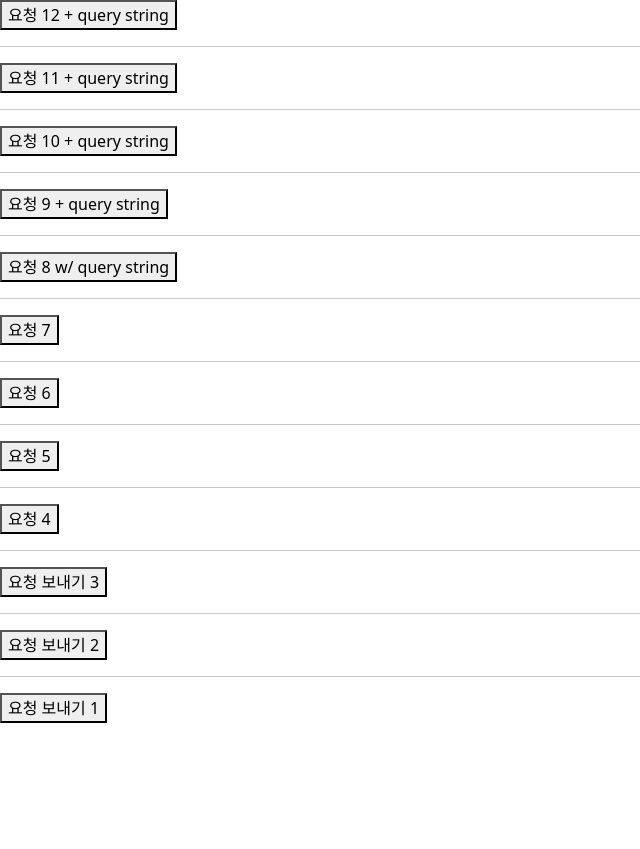
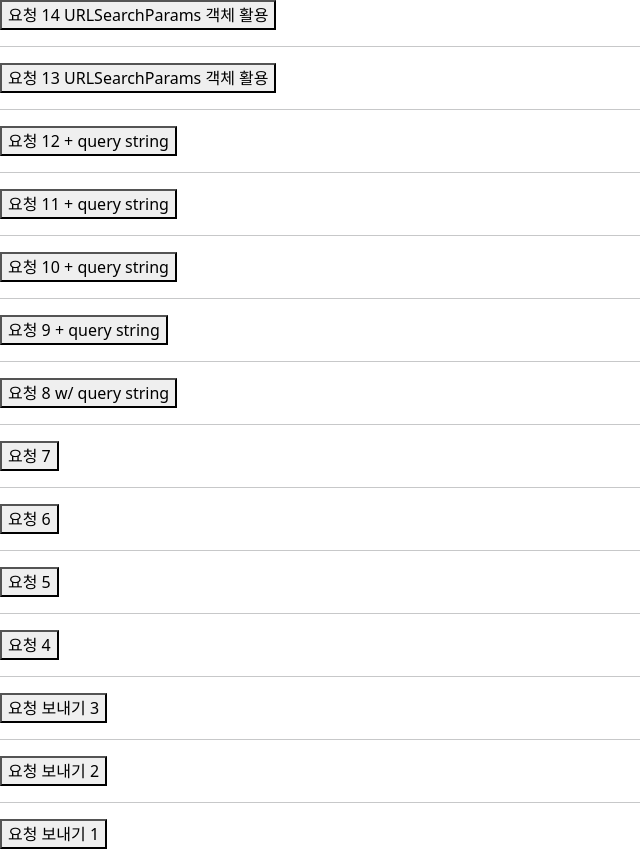
Before and after one commit to yumin359/react, a React (Vite) app: page / in a window 1280 px wide. Shown: the whole page, without its empty margins (0-640 px from the left). Before the commit the page ends 800 px from the top, so only its background shows below. Built offline with nearby package versions, Linux system fonts and the light colour scheme.

Commit message:
0707 get URLSearchParams 활용

```diff
--- a/src/App53.jsx
+++ b/src/App53.jsx
@@ -86,8 +86,37 @@ function App53(props) {
     });
   }
 
+  function handleButton13Click() {
+    const searchParams = new URLSearchParams();
+    searchParams.set("name", "흥민");
+    searchParams.set("age", "33");
+    searchParams.set("address", "서울 강남");
+
+    axios.get("/api/main28/sub13", {
+      params: searchParams,
+    });
+  }
+
+  function handleButton14Click() {
+    const params = new URLSearchParams();
+    params.set("city", "seoul");
+    params.set("country", "korea");
+    params.set("id", "19320");
+    axios.get("/api/main28/sub14", {
+      params: params,
+    });
+  }
+
   return (
     <div>
+      <button onClick={handleButton14Click}>
+        요청 14 URLSearchParams 객체 활용
+      </button>
+      <hr />
+      <button onClick={handleButton13Click}>
+        요청 13 URLSearchParams 객체 활용
+      </button>
+      <hr />
       <button onClick={handleButton12Click}>요청 12 + query string</button>
       <hr />
       <button onClick={handleButton11Click}>요청 11 + query string</button>
```
